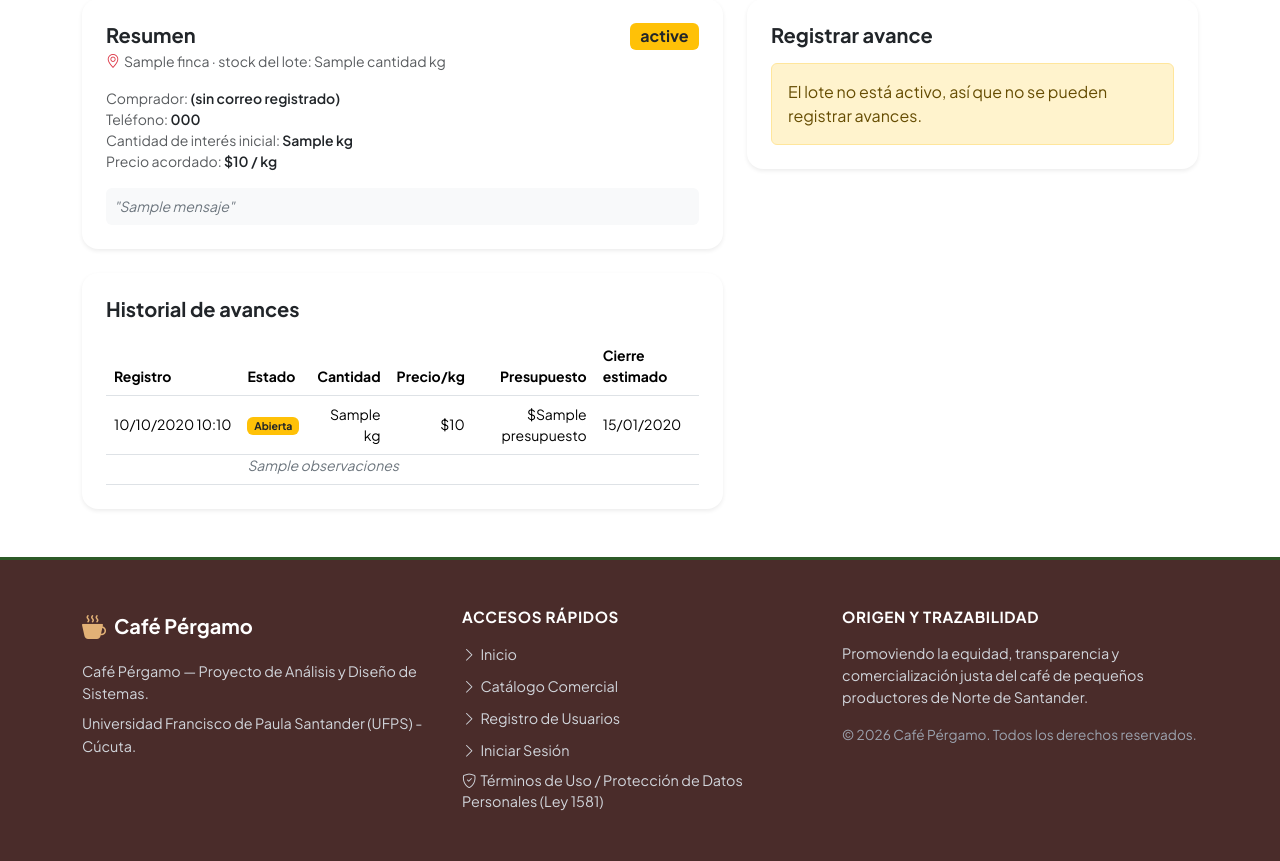
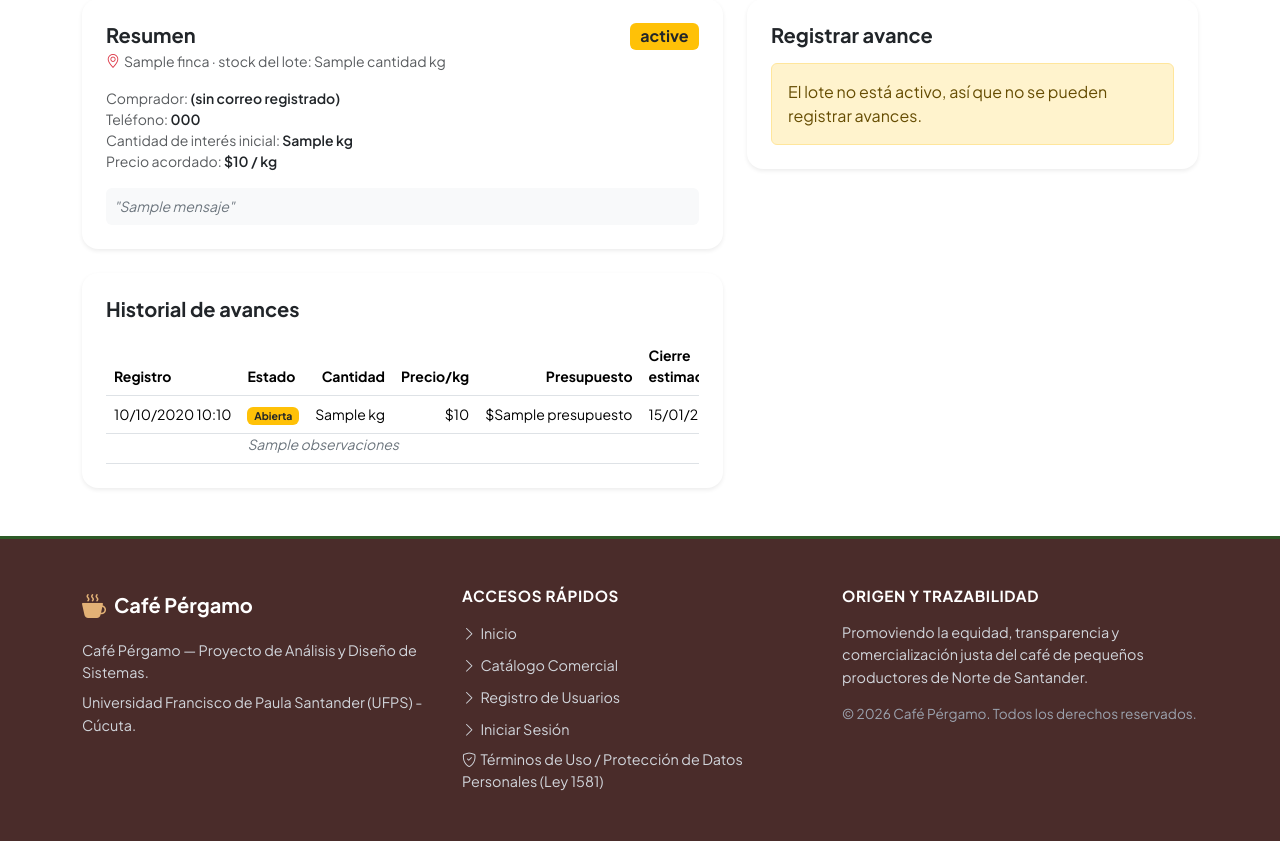
Before and after one commit to JFernandoMC-1151598/Cafe-Pergamo, a Django app: template templates/fincas/negociacion_manifestacion.html in a window 1280 px wide. Shown: the part 208-1069 px from the top of the page. Run offline with Django 5.2, Linux system fonts and the light colour scheme; the template is opened without the code that fills it: most values are stand-ins (such as "Sample title", 1, 10 or a date in 2020).

Commit message:
HU23-ST3: Evitar que la cantidad y los montos del historial se partan en dos lineas

```diff
--- a/templates/fincas/negociacion_manifestacion.html
+++ b/templates/fincas/negociacion_manifestacion.html
@@ -95,9 +95,9 @@
                                         {% elif a.estado == "RECHAZADA" %}<span class="badge bg-secondary">Rechazada</span>
                                         {% else %}<span class="badge bg-warning text-dark">Abierta</span>{% endif %}
                                     </td>
-                                    <td class="text-end">{{ a.cantidad_kg }} kg</td>
-                                    <td class="text-end">${{ a.precio_por_kg }}</td>
-                                    <td class="text-end">{% if a.presupuesto %}${{ a.presupuesto }}{% else %}&mdash;{% endif %}</td>
+                                    <td class="text-end text-nowrap">{{ a.cantidad_kg }} kg</td>
+                                    <td class="text-end text-nowrap">${{ a.precio_por_kg }}</td>
+                                    <td class="text-end text-nowrap">{% if a.presupuesto %}${{ a.presupuesto }}{% else %}&mdash;{% endif %}</td>
                                     <td>{% if a.fecha_estimada_cierre %}{{ a.fecha_estimada_cierre|date:"d/m/Y" }}{% else %}&mdash;{% endif %}</td>
                                 </tr>
                                 {% if a.observaciones %}
```
